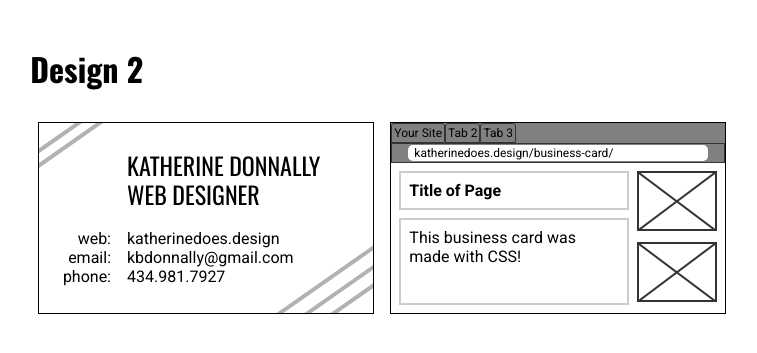
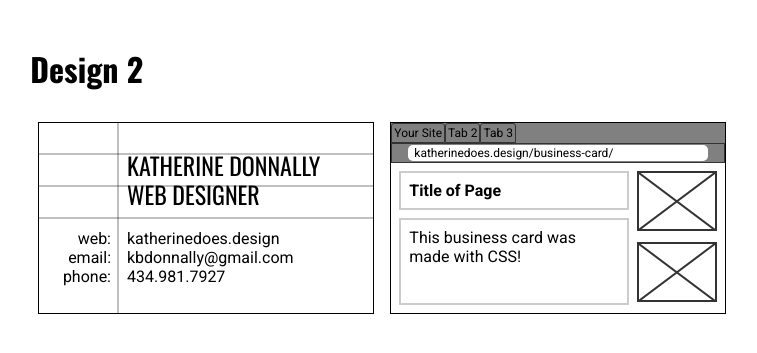
Before and after one commit to kbdonnally/business-card, a Jekyll site: the page built from pages/design-2.html, in a window 1280 px wide. Shown: the top 353 px of the page, without its empty margins (23-780 px from the left). Built offline with Jekyll 4.4.1, drawn with Linux system fonts in a browser that asks for light colours; some web fonts are replaced.

Commit message:
Add horizontal & vertical stripe

```diff
--- a/assets/css/_sass/_pages/_design-2.scss
+++ b/assets/css/_sass/_pages/_design-2.scss
@@ -48,47 +48,34 @@
 [class*="design-2-card__stripes-"] {
 	position: absolute;
 	display: grid;
-	grid-auto-rows: 1fr;
-	align-items: end;
 }
 
 .design-2-card__stripes-1 {
 	top: 0;
 	left: 0;
-	height: calc(2 * 12px);
-	transform: rotate(-35deg) translate(-5px, -8px);
-	.design-2-stripes__stripe:nth-of-type(2) {
-		width: 80px;
-		transform: translate(-8px, 0);
+	height: 2in;
+	width: 80px;
+	justify-content: end;
+	.design-2-stripes__stripe {
+		height: 100%;
+		width: 2px;
 	}
 }
 
 .design-2-card__stripes-2 {
-	bottom: 0;
-	right: 0;
-	height: calc(3 * 14px);
-	transform: rotate(-35deg) translate(4px, 8px);
-	.design-2-stripes__stripe:nth-of-type(1) {
-		width: 140px;
-		transform: translate(27px, 5px);
-	}
-	.design-2-stripes__stripe:nth-of-type(2) {
-		justify-self: end;
-		width: 100px;
-		transform: translate(9px, 7px);
-	}
-	.design-2-stripes__stripe:nth-of-type(3) {
-		width: 65px;
-
-		justify-self: end;
-		transform: translate(-2px, 8px);
+	top: 0;
+	left: 0;
+	height: 1in;
+	width: 100%;
+	align-items: end;
+	.design-2-stripes__stripe {
+		width: 100%;
+		height: 2px;
 	}
 }
 
 .design-2-stripes__stripe {
-	height: 4px;
-	width: 80px;
-	background-color: hsla(0,0,0,30%);
+	background-color: hsla(0,0,0,25%);
 }
 
 // Front: //
```
